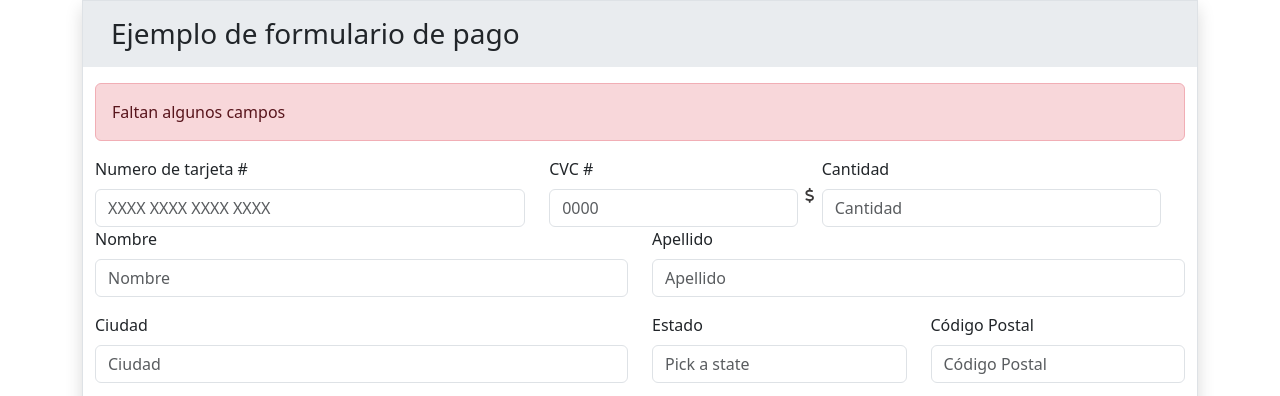
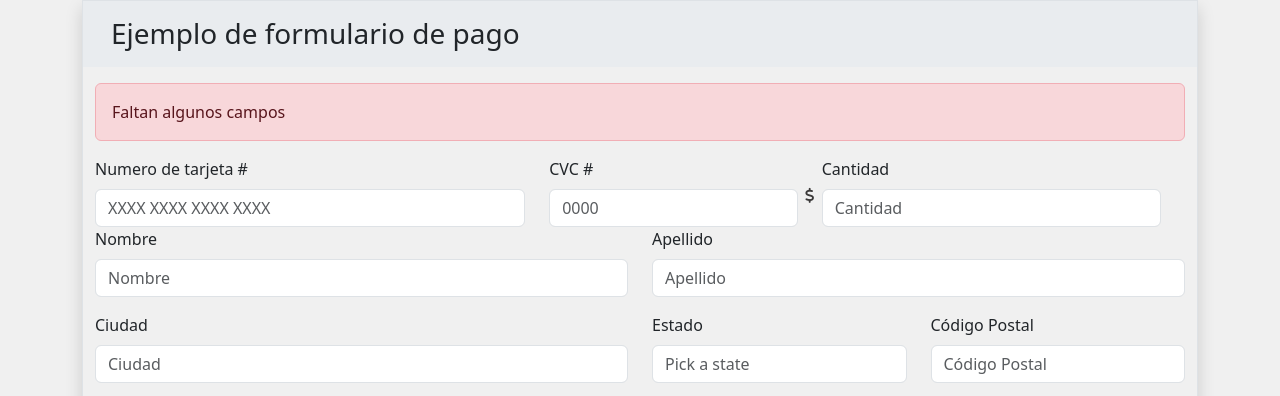
Before and after one commit to Rozpide/FormularioParaTodo, a plain HTML site: page index.html in a window 1280 px wide. Shown: the top 396 px of the page. Drawn offline with nearby package versions, Linux system fonts and the light colour scheme; a script that the page names is missing.

Commit message:
AñadidoUnPocoDe3D-14112024

```diff
--- a/styles.css
+++ b/styles.css
@@ -1,5 +1,5 @@
 h6 {
-    color:grey;
+  color: grey;
 }
 .metodoPago {
   background-color: rgba(97, 96, 96, 0.764);
@@ -10,9 +10,17 @@ h6 {
 }
 .absolute-icon {
   position: absolute;
-    top: 31%;/* primer ajustar aqui*/
-    left: 65%;/* segundo ajustar aqui*/
-    transform: translate(-22%, -60%);/*centrar el icono definitivamente para hacer ajuste fino*/
+  top: 31%; /* primer ajustar aqui*/
+  left: 65%; /* segundo ajustar aqui*/
+  transform: translate(
+    -22%,
+    -60%
+  ); /*centrar el icono definitivamente para hacer ajuste fino*/
   color: rgb(59, 57, 57);
   font-size: 15px;
 }
+body {
+  background-color: rgb(240, 240, 240);
+  box-shadow: 0 4px 8px rgba(0, 0, 0, 0.1), 0 6px 20px rgba(0, 0, 0, 0.1);
+  perspective: 1000px;
+}
```
Lines whose indentation alone changed are shown as unchanged.
